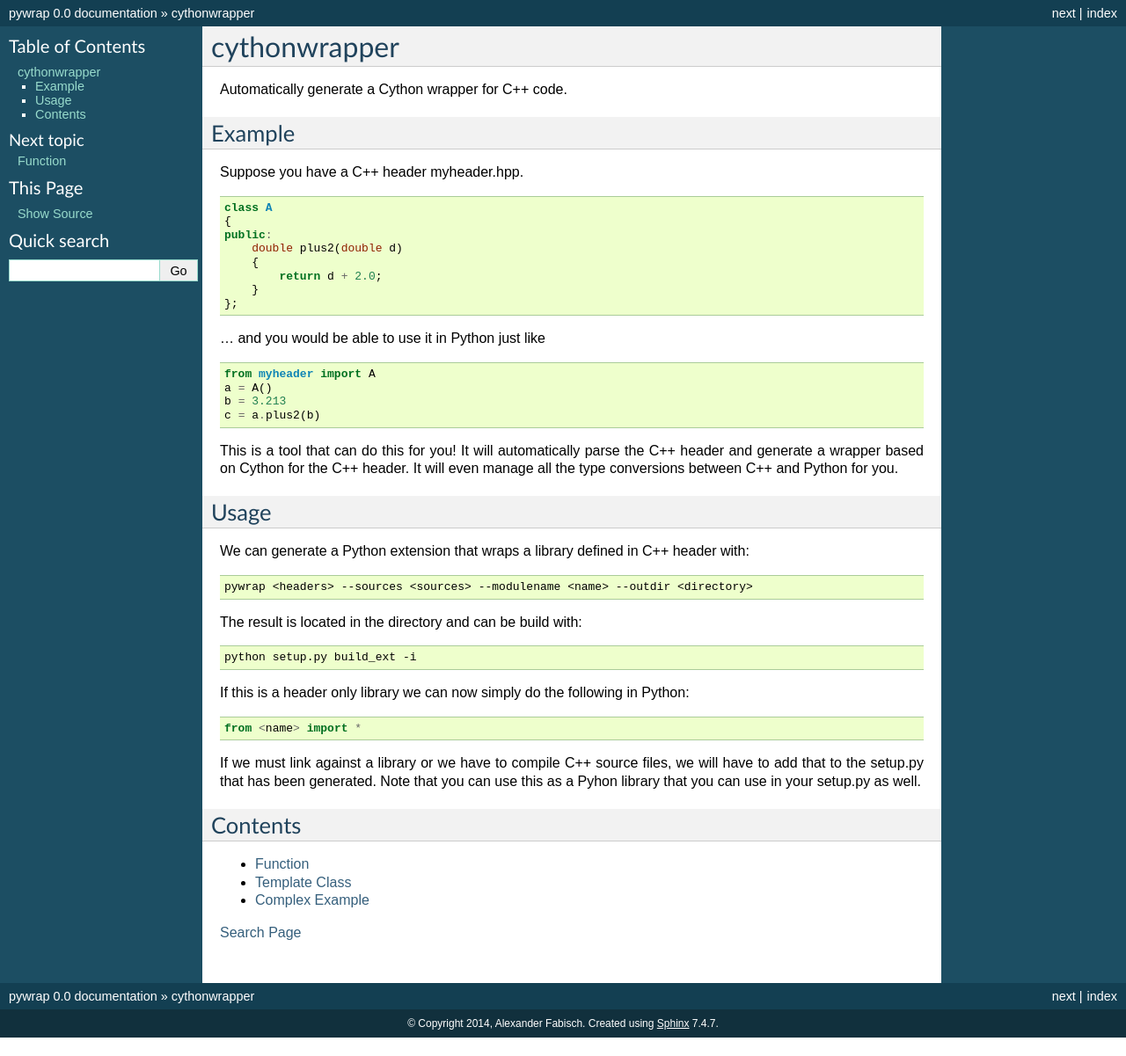
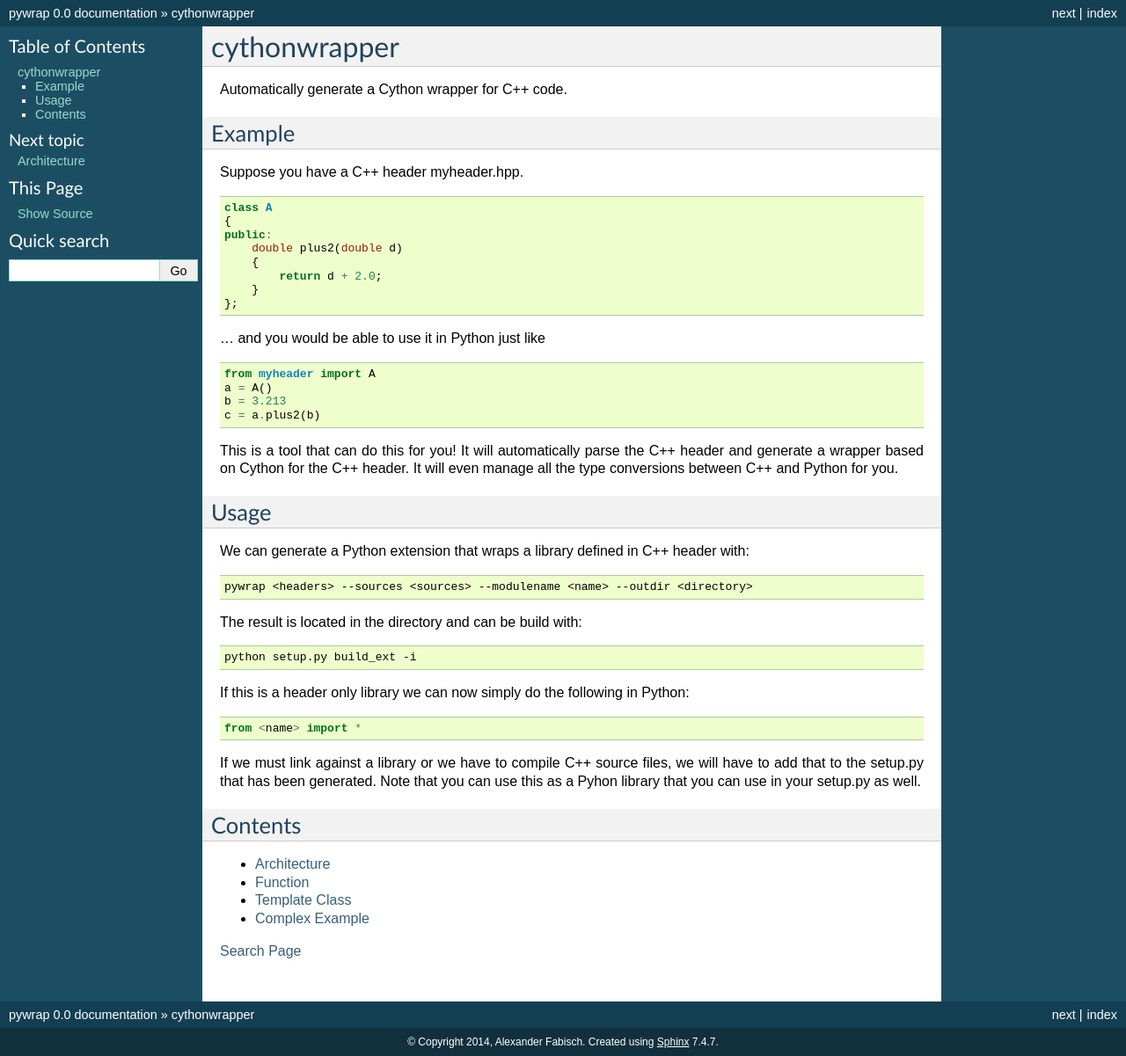
Before and after one commit to AlexanderFabisch/cythonwrapper, a Sphinx documentation site: the page built from doc/source/index.rst, in a window 1280 px wide. Shown: the whole page at 88% size. Built offline with Sphinx 7.4.7, drawn with Linux system fonts in a browser that asks for light colours; before the commit the page ends 1180 px from its top, so only the background shows below that.

Commit message:
Add architecture overview

```diff
--- /dev/null
+++ b/doc/source/architecture.rst
@@ -0,0 +1,6 @@
+============
+Architecture
+============
+
+.. image:: _static/architecture.svg
+   :width: 200px
--- a/doc/source/index.rst
+++ b/doc/source/index.rst
@@ -66,6 +66,7 @@
 .. toctree::
    :maxdepth: 2
 
+   architecture
    function
    template_class
    complex_example
```
Also changed, not shown: doc/source/_static/architecture.svg (added).
